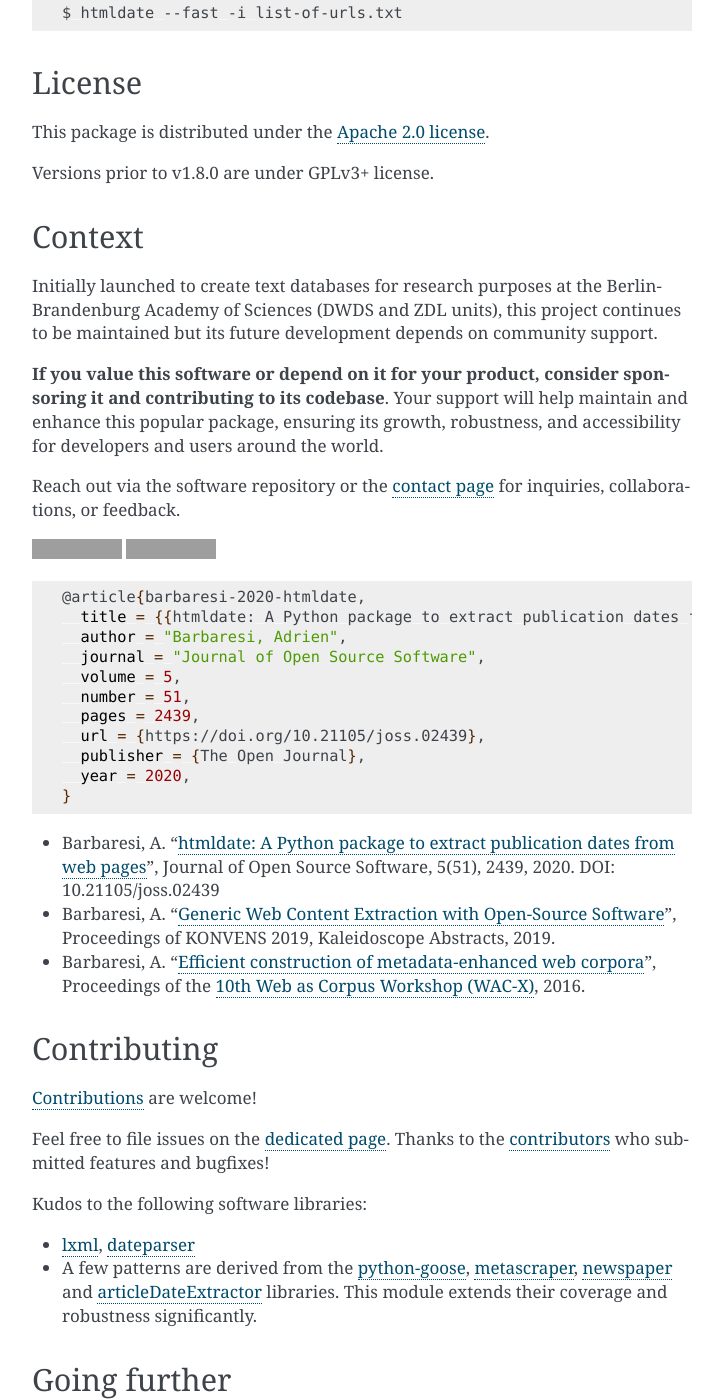
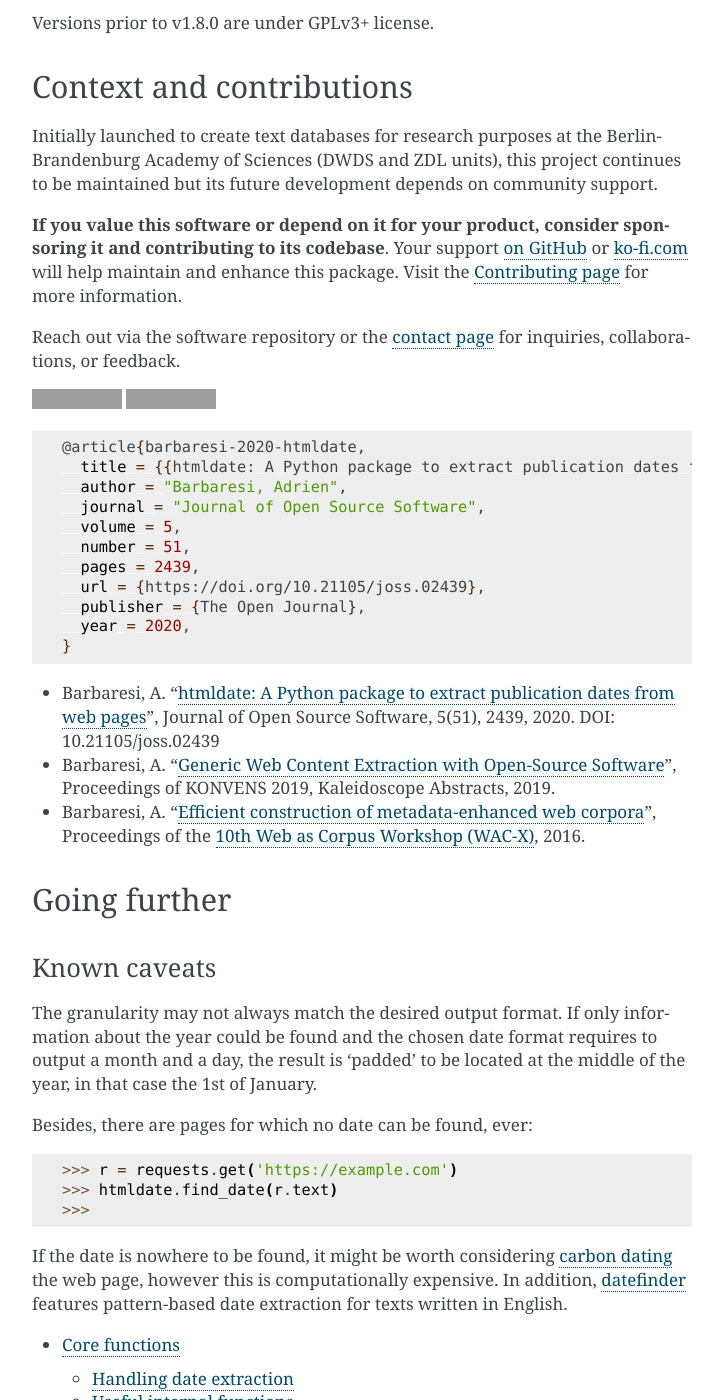
Before and after one commit to adbar/htmldate, a Sphinx documentation site: the page built from docs/index.rst, in a window 1280 px wide and 1400 px high, scrolled down 4991 px. Shown: the whole window, without its empty margins (388-1111 px from the left). Built offline with Sphinx 7.4.7, drawn with Linux system fonts in a browser that asks for light colours; some of the changed text lies outside the part shown; grey boxes are pictures that could not be loaded.

Commit message:
docs: update images and contributing guidelines (#180)
* docs: update images and contributing guidelines

* lint

* fix alignment

```diff
--- a/docs/index.rst
+++ b/docs/index.rst
@@ -1,4 +1,4 @@
-htmldate: find the publication date of web pages
+Htmldate: Find the Publication Date of Web Pages
 ================================================
 
 .. image:: https://img.shields.io/pypi/v/htmldate.svg
@@ -52,7 +52,7 @@ In a nutshell
 .. image:: htmldate-demo.gif
     :alt: Demo as GIF image
     :align: center
-    :width: 95%
+    :width: 80%
     :target: https://htmldate.readthedocs.org/
 
 |
@@ -262,9 +262,11 @@ this project continues to be maintained but its future development
 depends on community support.
 
 **If you value this software or depend on it for your product, consider
-sponsoring it and contributing to its codebase**. Your support will
-help maintain and enhance this popular package, ensuring its growth,
-robustness, and accessibility for developers and users around the world.
+sponsoring it and contributing to its codebase**. Your support
+`on GitHub <https://github.com/sponsors/adbar>`_ or `ko-fi.com <https://ko-fi.com/adbarbaresi>`_
+will help maintain and enhance this package.
+Visit the `Contributing page <https://github.com/adbar/htmldate/blob/master/CONTRIBUTING.md>`_
+for more information.
 
 Reach out via the software repository or the `contact page
 <https://adrien.barbaresi.eu/>`_ for inquiries, collaborations, or feedback.
@@ -296,19 +298,6 @@ Reach out via the software repository or the `contact page
 -  Barbaresi, A. "`htmldate: A Python package to extract publication dates from web pages <https://doi.org/10.21105/joss.02439>`_", Journal of Open Source Software, 5(51), 2439, 2020. DOI: 10.21105/joss.02439
 -  Barbaresi, A. "`Generic Web Content Extraction with Open-Source Software <https://hal.archives-ouvertes.fr/hal-02447264/document>`_", Proceedings of KONVENS 2019, Kaleidoscope Abstracts, 2019.
 -  Barbaresi, A. "`Efficient construction of metadata-enhanced web corpora <https://hal.archives-ouvertes.fr/hal-01371704v2/document>`_", Proceedings of the `10th Web as Corpus Workshop (WAC-X) <https://www.sigwac.org.uk/wiki/WAC-X>`_, 2016.
-
-
-Contributing
-------------
-
-`Contributions <https://github.com/adbar/htmldate/blob/master/CONTRIBUTING.md>`_ are welcome!
-
-Feel free to file issues on the `dedicated page <https://github.com/adbar/htmldate/issues>`_. Thanks to the `contributors <https://github.com/adbar/htmldate/graphs/contributors>`_ who submitted features and bugfixes!
-
-Kudos to the following software libraries:
-
--  `lxml <http://lxml.de/>`_, `dateparser <https://github.com/scrapinghub/dateparser>`_
--  A few patterns are derived from the `python-goose <https://github.com/grangier/python-goose>`_, `metascraper <https://github.com/ianstormtaylor/metascraper>`_, `newspaper <https://github.com/codelucas/newspaper>`_ and `articleDateExtractor <https://github.com/Webhose/article-date-extractor>`_ libraries. This module extends their coverage and robustness significantly.
 
 
 Going further
```
Also changed, not shown: other parts of docs/index.rst (+3 -3 lines), CONTRIBUTING.md (+19 -25 lines), README.md (+7 -15 lines), docs/htmldate-demo.gif, docs/htmldate-logo.png.
